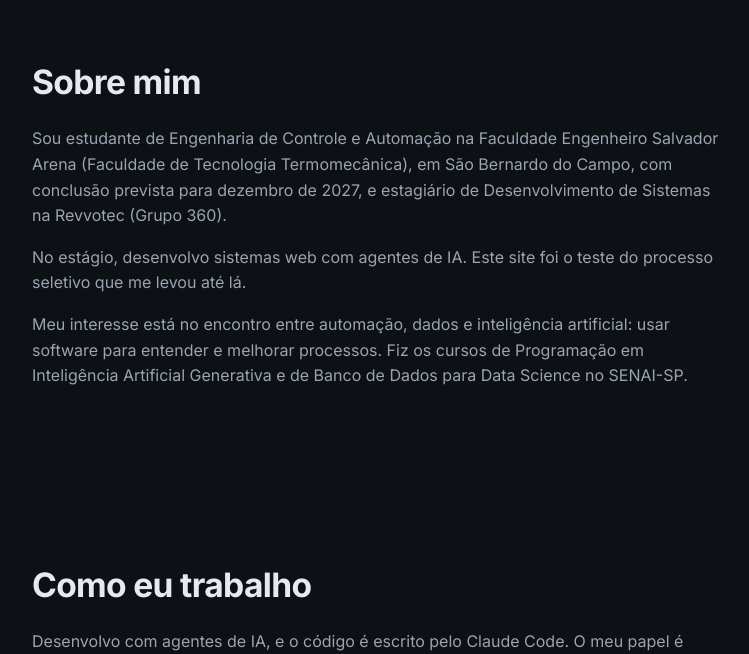
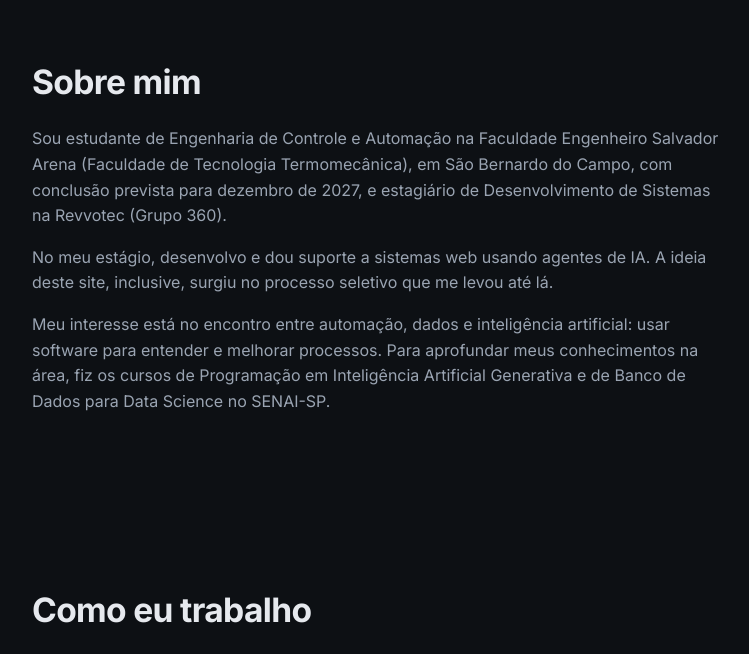
Before and after one commit to lucas-moreira-araujo/siteTeste, a Flask app: page / in a window 1280 px wide. Shown: the part 634-1288 px from the top of the page, without its empty margins (92-841 px from the left). Run offline with Flask 3, Linux system fonts and the light colour scheme.

Commit message:
Ajusta o texto da seção Sobre
Co-Authored-By: Claude Fable 5.2 <noreply@anthropic.com>
Claude-Session: https://claude.ai/code/session_01RNDhmaoR1SUMx5ZntkpktU

```diff
--- a/templates/index.html
+++ b/templates/index.html
@@ -94,14 +94,14 @@
                     Desenvolvimento de Sistemas na Revvotec (Grupo 360).
                 </p>
                 <p>
-                    No estágio, desenvolvo sistemas web com agentes de IA. Este site foi o teste do
-                    processo seletivo que me levou até lá.
+                    No meu estágio, desenvolvo e dou suporte a sistemas web usando agentes de IA.
+                    A ideia deste site, inclusive, surgiu no processo seletivo que me levou até lá.
                 </p>
                 <p>
                     Meu interesse está no encontro entre automação, dados e inteligência artificial:
-                    usar software para entender e melhorar processos. Fiz os cursos de Programação
-                    em Inteligência Artificial Generativa e de Banco de Dados para Data Science no
-                    SENAI-SP.
+                    usar software para entender e melhorar processos. Para aprofundar meus conhecimentos
+                    na área, fiz os cursos de Programação em Inteligência Artificial Generativa e de
+                    Banco de Dados para Data Science no SENAI-SP.
                 </p>
             </div>
         </section>
```
